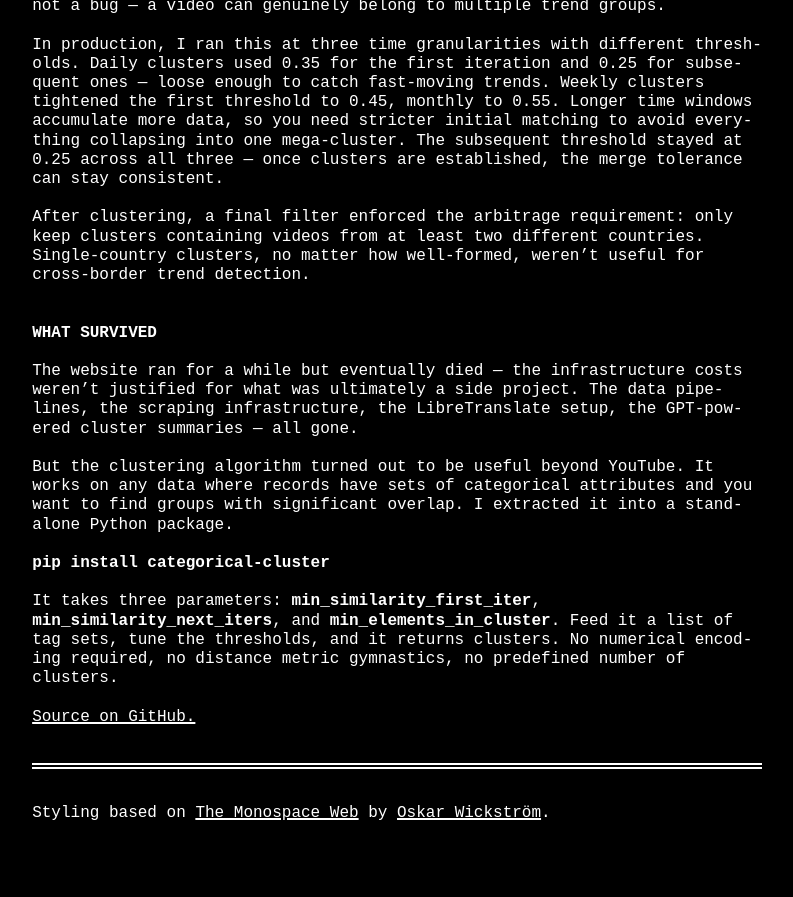
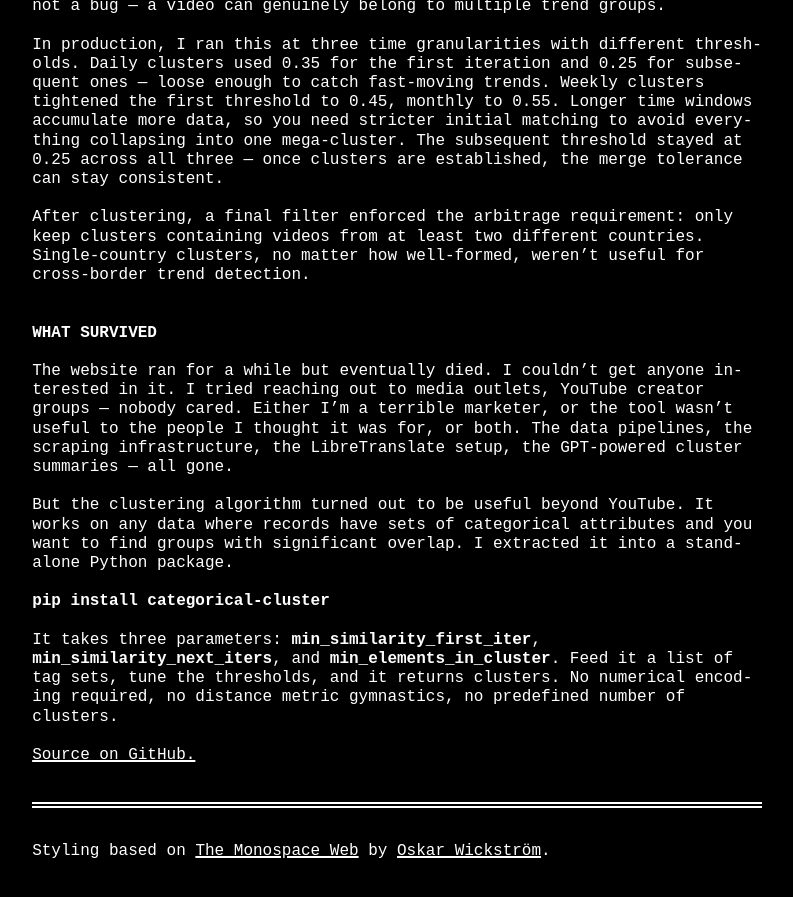
Before and after one commit to bajor/bajor-dev-blog, a Jekyll site: the page built from _posts/2024-06-23-youtube-trends-arbitrage-and-the-clustering-algorithm-that-survived.md, in a window 1280 px wide and 900 px high, scrolled down 2998 px. Shown: the top 897 px of the window, without its empty margins (243-1036 px from the left). Built offline with Jekyll 4.4.1, drawn with Linux system fonts in a browser that asks for light colours; some web fonts are replaced; before the commit the page ends 3859 px from its top, so only the background shows below that.

Commit message:
fix: correct reason for website shutdown in blog post
> no that's not the reason. i couldnt get anyone in being interested of this, i thought dome mediowe or groups for youtube creators but i am terrible marketer or this is useless for them or both

```diff
--- a/_posts/2024-06-23-youtube-trends-arbitrage-and-the-clustering-algorithm-that-survived.md
+++ b/_posts/2024-06-23-youtube-trends-arbitrage-and-the-clustering-algorithm-that-survived.md
@@ -67,7 +67,7 @@ After clustering, a final filter enforced the arbitrage requirement: only keep c
 
 ## What survived
 
-The website ran for a while but eventually died — the infrastructure costs weren't justified for what was ultimately a side project. The data pipelines, the scraping infrastructure, the LibreTranslate setup, the GPT-powered cluster summaries — all gone.
+The website ran for a while but eventually died. I couldn't get anyone interested in it. I tried reaching out to media outlets, YouTube creator groups — nobody cared. Either I'm a terrible marketer, or the tool wasn't useful to the people I thought it was for, or both. The data pipelines, the scraping infrastructure, the LibreTranslate setup, the GPT-powered cluster summaries — all gone.
 
 But the clustering algorithm turned out to be useful beyond YouTube. It works on any data where records have sets of categorical attributes and you want to find groups with significant overlap. I extracted it into a standalone Python package.
 
```
